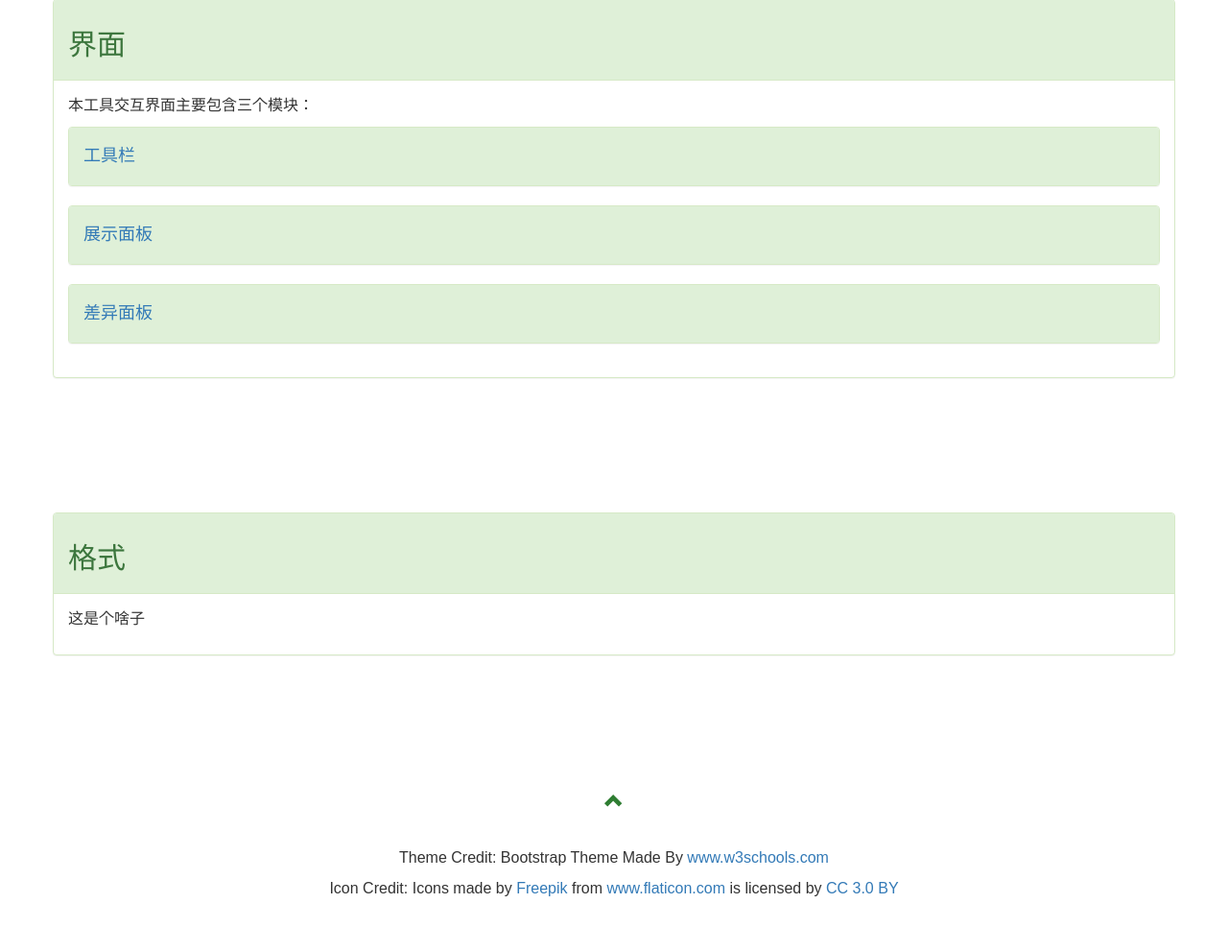
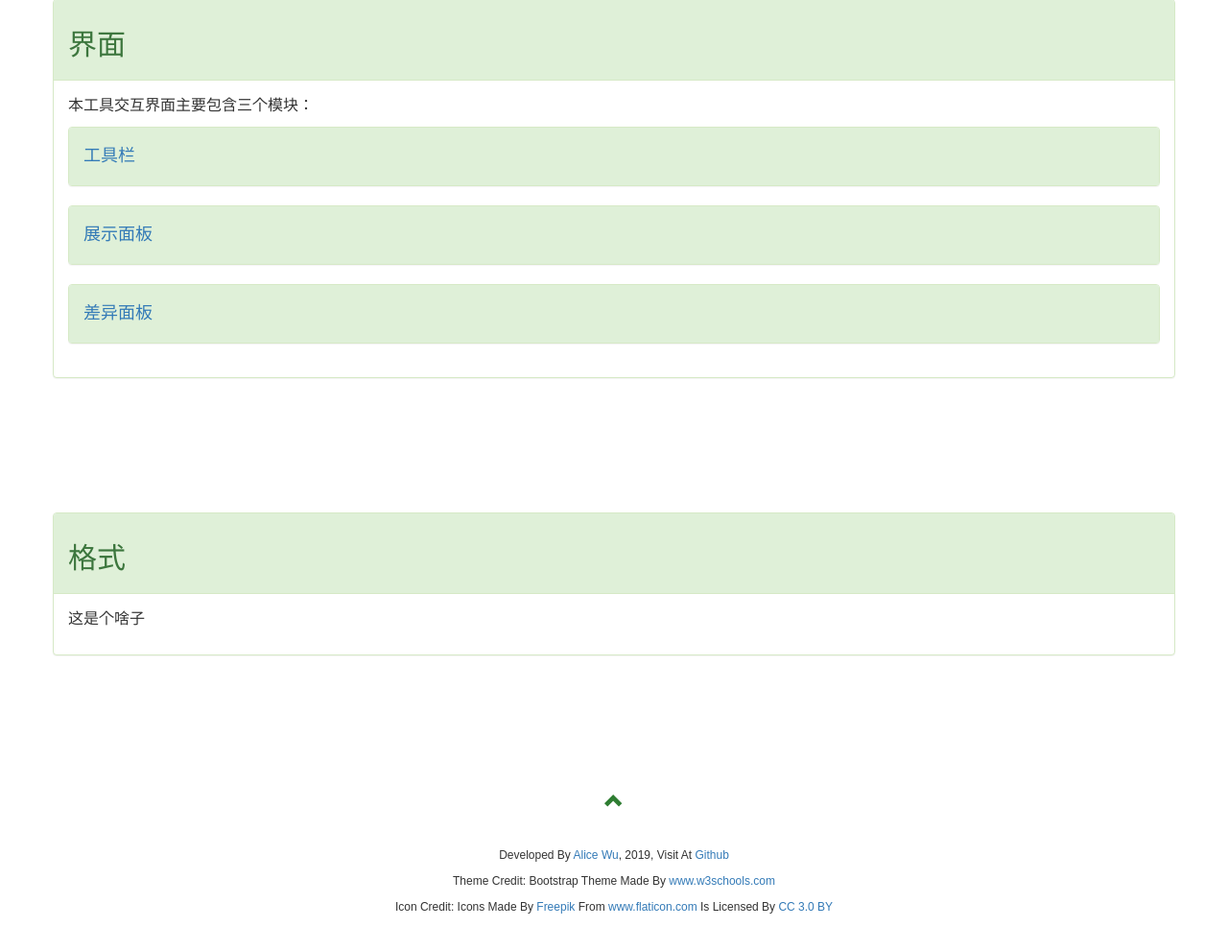
Before and after one commit to AliceWoooo/EDTool, a plain HTML site: page index.html in a window 1280 px wide. Shown: the part 1453-2444 px from the top of the page at 96% size. Drawn offline with nearby package versions, Linux system fonts and the light colour scheme.

Commit message:
edit footer

```diff
--- a/index.html
+++ b/index.html
@@ -61,12 +61,12 @@
 
                     <div class="panel panel-success">
                         <div class="panel-heading">
-                            <h4>具体信息</h4>
+                            <h4>详细信息</h4>
                         </div>
                         <table class="table table-bordered panel-body">
                             <tbody>
                                 <tr>
-                                    <td class="col-md-2">文件格式</td>
+                                    <td class="col-md-2">工具格式</td>
                                     <td class="col-md-5">EXE</td>
                                 </tr>
                                 <tr class="success">
@@ -248,12 +248,15 @@
             <a class="up-arrow" href="#edtool" data-toggle="tooltip" title="TO TOP">
                 <span class="glyphicon glyphicon-chevron-up"></span>
             </a><br><br>
-            <p>
+            <p style="font-size: 12px;">
+                Developed By <a href = "mailto: alicewoo358@gmail.com">Alice Wu</a>, 2019, Visit At <a href="https://github.com/AliceWoooo/" title="Github">Github</a>
+            </p>
+            <p style="font-size: 12px;">
                 Theme Credit: Bootstrap Theme Made By <a href="https://www.w3schools.com" title="Visit w3schools">www.w3schools.com</a>
             </p>
-            <p>
-                Icon Credit: Icons made by <a href="https://www.freepik.com/" title="Freepik">Freepik</a>
-                from <a href="https://www.flaticon.com/" title="Flaticon">www.flaticon.com</a> is licensed by
+            <p style="font-size: 12px;">
+                Icon Credit: Icons Made By <a href="https://www.freepik.com/" title="Freepik">Freepik</a>
+                From <a href="https://www.flaticon.com/" title="Flaticon">www.flaticon.com</a> Is Licensed By
                 <a href="http://creativecommons.org/licenses/by/3.0/" title="Creative Commons BY 3.0" target="_blank">CC 3.0 BY</a>
             </p>
         </footer>
```
Also changed, not shown: image/main_view.png (deleted).
